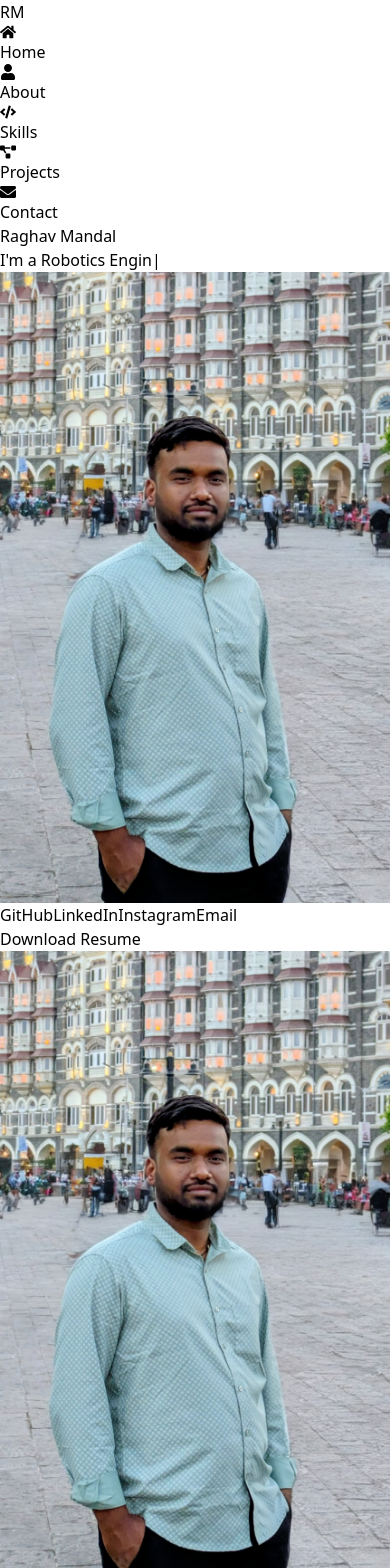
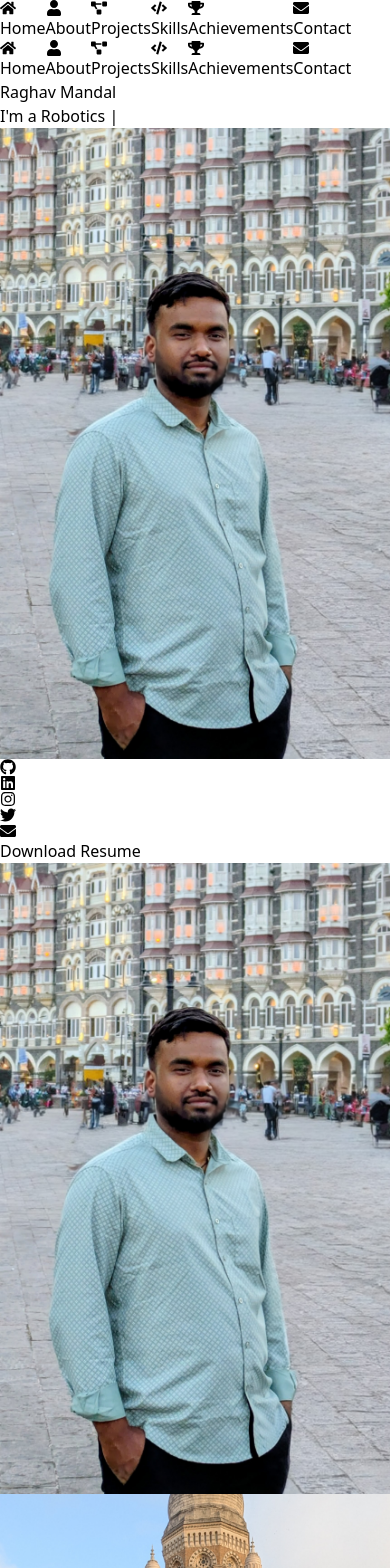
Before and after one commit to raghavmandal0511-netizen/raghav_mandal, a React (Vite) app: page / in a window 390 px wide. Shown: the top 1568 px of the page. Built offline with nearby package versions, Linux system fonts and the light colour scheme.

Commit message:
every thing ia done up to version 1 complete

```diff
--- a/src/components/layout/Navbar.jsx
+++ b/src/components/layout/Navbar.jsx
@@ -1,28 +1,29 @@
 import { useState, useEffect } from "react"
-import { FaHome, FaUser, FaCode, FaProjectDiagram, FaEnvelope } from "react-icons/fa"
+import { FaHome, FaUser, FaCode, FaProjectDiagram, FaEnvelope, FaTrophy } from "react-icons/fa"
 
 const navLinks = [
     { name: "Home", id: "hero", icon: <FaHome /> },
     { name: "About", id: "about", icon: <FaUser /> },
+    { name: "Projects", id: "projects", icon: <FaProjectDiagram /> },
     { name: "Skills", id: "skills", icon: <FaCode /> },
-    { name: "Projects", id: "projects", icon: <FaProjectDiagram /> },
+    { name: "Achievements", id: "achievements", icon: <FaTrophy /> },
     { name: "Contact", id: "contact", icon: <FaEnvelope /> },
 ]
-
 function Navbar() {
     const [active, setActive] = useState("hero")
 
     useEffect(() => {
         const handleScroll = () => {
-            const scrollY = window.scrollY
+            const scrollY = window.scrollY + window.innerHeight / 2
 
             navLinks.forEach((link) => {
                 const section = document.getElementById(link.id)
+
                 if (section) {
-                    const top = section.offsetTop - 100
-                    const height = section.offsetHeight
+                    const top = section.offsetTop
+                    const bottom = top + section.offsetHeight
 
-                    if (scrollY >= top && scrollY < top + height) {
+                    if (scrollY >= top && scrollY < bottom) {
                         setActive(link.id)
                     }
                 }
@@ -38,29 +39,50 @@ function Navbar() {
     }
 
     return (
-        <nav className="fixed  w-full bg-black/60 backdrop-blur-md text-white z-50">
-            <div className="max-w-6xl mx-auto flex justify-between items-center px-4 py-3">
+        <>
+            {/* 🔥 DESKTOP SIDEBAR */}
+            <nav className="hidden md:flex fixed top-1/2 left-4 -translate-y-1/2 z-50 flex-col gap-6 bg-black/60 backdrop-blur-md p-4 rounded-2xl  shadow-lg">
 
-                {/* Logo */}
-                <h1 className="text-xl font-bold">RM</h1>
-
-                {/* Desktop Nav */}
-                <ul className="hidden md:flex gap-6">
                 {navLinks.map((link) => (
-                        <li key={link.id}>
                     <button
+                        key={link.id}
                         onClick={() => scrollToSection(link.id)}
-                                className={`flex items-center gap-2 hover:text-cyan-400 transition ${active === link.id ? "text-cyan-400" : ""
+                        className={`flex items-center gap-3 px-3 py-2 rounded-lg transition
+                        ${active === link.id
+                                ? "bg-cyan-500 text-black"
+                                : "text-white hover:text-cyan-400"
                             }`}
                     >
-                                {link.icon}
+                        <span className="text-lg">{link.icon}</span>
+                        <span className="hidden lg:inline">{link.name}</span>
+                    </button>
+                ))}
+
+            </nav>
+
+            {/* 📱 MOBILE BOTTOM NAV */}
+            <nav className="md:hidden fixed bottom-0 left-0 w-full bg-black/70 backdrop-blur-md border-t border-gray-700 z-50">
+
+                <div className="flex justify-around py-2">
+
+                    {navLinks.map((link) => (
+                        <button
+                            key={link.id}
+                            onClick={() => scrollToSection(link.id)}
+                            className={`flex flex-col items-center text-xs transition
+                            ${active === link.id
+                                    ? "text-cyan-400"
+                                    : "text-gray-400"
+                                }`}
+                        >
+                            <span className="text-lg">{link.icon}</span>
                             {link.name}
                         </button>
-                        </li>
                     ))}
-                </ul>
+
                 </div>
             </nav>
+        </>
     )
 }
 
--- a/src/sections/Achievements.jsx
+++ b/src/sections/Achievements.jsx
@@ -34,7 +34,7 @@ function Achievements() {
     }, [])
 
     return (
-        <section id="achievements" className="py-20 bg-gradient-to-br from-[#000104] via-[#020617] to-[#0f172a] text-white">
+        <section id="achievements" className="py-20  scroll-mt-24  bg-gradient-to-br from-[#000104] via-[#020617] to-[#0f172a] text-white">
             <div className="max-w-6xl mx-auto px-4">
 
                 {/* 🔹 Title */}
--- a/src/sections/Hero.jsx
+++ b/src/sections/Hero.jsx
@@ -1,7 +1,29 @@
 import { ReactTyped } from "react-typed"
-import heroImg from "../assets/images/hero1.jpg"
+import { useEffect, useState } from "react"
+import AOS from "aos"
+import "aos/dist/aos.css"
+
+import { FaGithub, FaLinkedin, FaInstagram, FaTwitter, FaEnvelope } from "react-icons/fa"
+
+import hero1 from "../assets/images/hero1.jpg"
+import hero2 from "../assets/images/hero2.jpg"
+import hero3 from "../assets/images/hero3.jpg"
 
 function Hero() {
+
+    const images = [hero1, hero2, hero3]
+    const [index, setIndex] = useState(0)
+
+    useEffect(() => {
+        AOS.init({ duration: 1000, once: true })
+
+        const interval = setInterval(() => {
+            setIndex((prev) => (prev + 1) % images.length)
+        }, 2500)
+
+        return () => clearInterval(interval)
+    }, [])
+
     return (
         <section
             id="hero"
@@ -10,22 +32,22 @@ function Hero() {
             <div className="max-w-6xl mx-auto px-4 grid md:grid-cols-2 gap-10 items-center">
 
                 {/* LEFT */}
-                <div className="flex flex-col">
+                <div className="flex flex-col items-center md:items-start text-center md:text-left">
 
-                    {/* 🔹 TEXT */}
-                    <div className="order-1">
+                    {/* TEXT */}
+                    <div data-aos="fade-up">
                         <h1 className="text-4xl md:text-6xl font-bold mb-4">
                             Raghav Mandal
                         </h1>
 
-                        <p className="text-xl text-gray-300 mb-6">
+                        <p className="text-lg md:text-xl text-gray-300 mb-6">
                             I'm a{" "}
                             <span className="text-cyan-400 font-semibold">
                                 <ReactTyped
                                     strings={[
                                         "Software Engineer",
                                         "Robotics Engineer",
-                                        "kabddi player (District Level)"
+                                        "Kabaddi Player (District Level)"
                                     ]}
                                     typeSpeed={80}
                                     backSpeed={50}
@@ -35,40 +57,79 @@ function Hero() {
                         </p>
                     </div>
 
-                    {/* 🔹 IMAGE (mobile: 2nd, desktop: right side anyway) */}
-                    <div className="order-2 md:hidden flex justify-center mb-6">
+                    {/* MOBILE IMAGE */}
+                    <div
+                        className="md:hidden flex justify-center mb-6"
+                        data-aos="zoom-in"
+                    >
                         <img
-                            src={heroImg}
+                            src={hero1}
                             alt="hero"
-                            className="w-2/3 rounded-2xl shadow-lg"
+                            className="w-2/3 rounded-2xl border-4 border-cyan-400 shadow-[0_0_30px_rgba(34,211,238,0.4)]"
                         />
                     </div>
 
-                    {/* 🔹 SOCIAL + BUTTON */}
-                    <div className="order-3">
-                        <div className="flex gap-4 mb-6">
-                            <a href="#" className="hover:text-blue-400">GitHub</a>
-                            <a href="#" className="hover:text-blue-400">LinkedIn</a>
-                            <a href="#" className="hover:text-blue-400">Instagram</a>
-                            <a href="#" className="hover:text-blue-400">Email</a>
-                        </div>
+                    {/* SOCIAL */}
+                    <div
+                        className="flex gap-5 mb-6 text-xl"
+                        data-aos="fade-up"
+                        data-aos-delay="200"
+                    >
+                        <a href="https://github.com/raghavmandal0511-netizen" target="_blank" className="hover:text-cyan-400 hover:scale-110 transition">
+                            <FaGithub />
+                        </a>
 
+                        <a href="https://www.linkedin.com/in/raghav-mandal-4b678b34a" target="_blank" className="hover:text-cyan-400 hover:scale-110 transition">
+                            <FaLinkedin />
+                        </a>
+
+                        <a href="https://www.instagram.com/_.raghav.01" target="_blank" className="hover:text-cyan-400 hover:scale-110 transition">
+                            <FaInstagram />
+                        </a>
+
+                        <a href="https://x.com/Raghav_Mandal_" target="_blank" className="hover:text-cyan-400 hover:scale-110 transition">
+                            <FaTwitter />
+                        </a>
+
+                        <a href="mailto:raghavmandal0511@gmail.com" className="hover:text-cyan-400 hover:scale-110 transition">
+                            <FaEnvelope />
+                        </a>
+                    </div>
+
+                    {/* BUTTON */}
+                    <div data-aos="fade-up" data-aos-delay="300">
                         <a
                             href="#"
-                            className=" center md:inline-block px-6 py-3 border border-gray-400 rounded-lg hover:bg-blue-500 hover:border-blue-500 transition"
+                            className="inline-block px-6 py-3 bg-cyan-500 rounded-lg hover:bg-cyan-400 transition font-semibold shadow-lg"
                         >
                             Download Resume
                         </a>
                     </div>
                 </div>
 
-                {/* RIGHT IMAGE (desktop only) */}
-                <div className="hidden md:flex justify-center">
-                    <img
-                        src={heroImg}
-                        alt="hero"
-                        className="w-2/3 rounded-2xl shadow-lg"
-                    />
+                {/* DESKTOP STACK CAROUSEL */}
+                <div className="hidden md:flex justify-center relative w-[480px] h-[520px]" data-aos="zoom-in">
+
+                    {images.map((img, i) => {
+                        const position = (i - index + images.length) % images.length
+
+                        return (
+                            <img
+                                key={i}
+                                src={img}
+                                alt="hero"
+                                className={`absolute w-full h-full object-cover rounded-2xl border-4 border-cyan-400 transition-all duration-1000
+                                ${position === 0
+                                        ? "z-30 scale-100 opacity-100 translate-x-0"
+                                        : position === 1
+                                            ? "z-20 scale-95 opacity-70 translate-x-6"
+                                            : "z-10 scale-90 opacity-40 translate-x-12"
+                                    }
+                                `}
+                            />
+                        )
+                    })}
+
                 </div>
 
             </div>
```
Also changed, not shown: src/assets/images/hero2.jpg (added), src/assets/images/hero3.jpg (added). Lines whose indentation alone changed are shown as unchanged.
